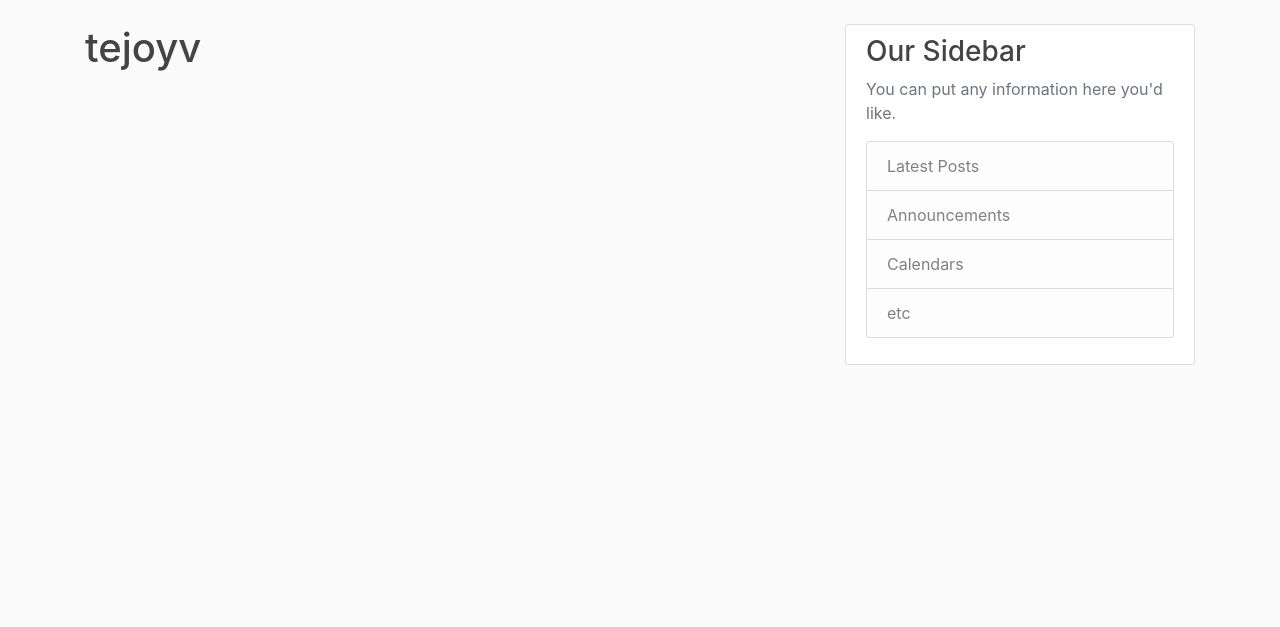
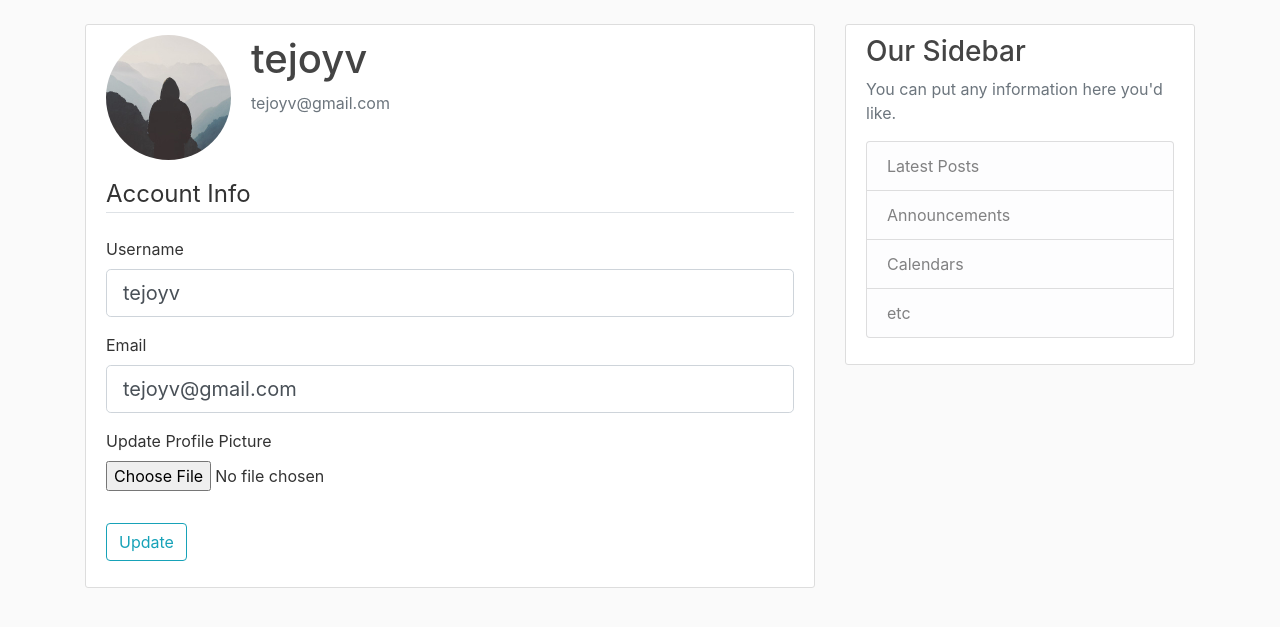
Before and after one commit to tejoyv/Blog-Website, a Flask app: page /account in a window 1280 px wide. Shown: the part 56-683 px from the top of the page. Run offline with Flask 2, Linux system fonts and the light colour scheme; a user stored in the database is signed in; some libraries are stand-ins or nearby versions.

Commit message:
User Account and Profile Picture

```diff
--- a/Flask_Learn/forms.py
+++ b/Flask_Learn/forms.py
@@ -1,4 +1,6 @@
 from flask_wtf import FlaskForm
+from flask_wtf.file import FileField,FileAllowed
+from flask_login import current_user
 from wtforms import StringField,PasswordField,SubmitField, BooleanField,ValidationError
 from wtforms.validators import DataRequired, Length, Email, EqualTo
 from Flask_Learn.models import User
@@ -28,3 +30,23 @@ class LoginForm(FlaskForm):
     password = PasswordField('Password',validators=[DataRequired()])
     remember = BooleanField('Remember Me ')
     submit = SubmitField('Log In')
+
+class UpdateAccountForm(FlaskForm):
+    username = StringField('Username',
+                          validators=[DataRequired(),Length(min=2,max=20)])
+    email = StringField('Email',
+                          validators=[DataRequired(),Email()])
+    picture = FileField('Update Profile Picture',validators=[FileAllowed(['jpg','png'])])
+    submit = SubmitField('Update')
+
+    def validate_username(self,username):
+        if username.data != current_user.username:
+            user = User.query.filter_by(username=username.data).first()
+            if user:
+                raise ValidationError('That username is taken.Please choose a different one')
+
+    def validate_email(self,email):
+        if email.data != current_user.email:
+            user = User.query.filter_by(email=email.data).first()
+            if user:
+                raise ValidationError('That email is taken.Please choose a different one')
--- a/Flask_Learn/routes.py
+++ b/Flask_Learn/routes.py
@@ -1,6 +1,7 @@
+import secrets,os
 from flask import Flask,render_template,url_for,flash,redirect,request
 from Flask_Learn.models import User,Post
-from Flask_Learn.forms import RegisterationForm,LoginForm
+from Flask_Learn.forms import RegisterationForm,LoginForm,UpdateAccountForm
 from Flask_Learn import app,db,bcrypt   # from __init__.py
 from flask_login import login_user,current_user,logout_user,login_required
 
@@ -64,7 +65,30 @@ def logout():
     logout_user()
     return redirect (url_for('home'))
 
-@app.route("/account")
+def save_picture(form_picture):
+    random_hex=secrets.token_hex(8)
+    _,f_ext = os.path.splitext(form_picture.filename)
+    picture_fn = random_hex + f_ext
+    picture_path = os.path.join(app.root_path,'static/profile_pics',picture_fn)
+    form_picture.save(picture_path)
+
+    return picture_fn
+
+@app.route("/account",methods=['GET','POST'])
 @login_required
 def account():
-    return render_template('account.html',title='Account')
+    form=UpdateAccountForm()
+    if form.validate_on_submit():
+        if form.picture.data:
+            picture_file=save_picture(form.picture.data)
+            current_user.image_file=picture_file
+        current_user.username=form.username.data
+        current_user.email=form.email.data
+        db.session.commit()
+        flash ('Your account has been updated !','success')
+        return redirect(url_for('account'))
+    elif request.method == 'GET':
+        form.username.data=current_user.username
+        form.email.data=current_user.email
+    image_file=url_for('static',filename='profile_pics/'+current_user.image_file) # image_file from db column
+    return render_template('account.html',title='Account',image_file=image_file,form=form)
--- a/Flask_Learn/templates/account.html
+++ b/Flask_Learn/templates/account.html
@@ -1,5 +1,61 @@
 {% extends "layout.html" %}
 
 {% block content %}
-    <h1>{{ current_user.username }}</h1>
+    <div class="content-section">
+        <div class="media">
+            <img class="rounded-circle account-img" src="{{ image_file }}">
+            <div class="media-body">
+                <h2 class="account-heading">{{ current_user.username}}</h2>
+                <p class="text-secondary">{{ current_user.email }}</p>
+            </div>
+        </div>
+    <!-- FORM HERE -->
+    <form method="POST" action="" enctype="multipart/form-data">
+        {{ form.hidden_tag() }}   <!-- for security purpose-->
+        <fieldset class="form-group">
+            <legend class="border-bottom mb-4">Account Info</legend>
+
+            <div class="form-group">
+                {{ form.username.label(class="form-control-label") }}
+
+                {% if form.username.errors%}
+                    {{ form.username(class="form-control form-control-lg is-invalid") }}
+                    <div class="invalid-feedback">
+                        {% for error in form.username.errors %}
+                            <span>{{ error }}</span>
+                        {% endfor %}
+                    </div>
+                    {% else %}
+                        {{ form.username(class="form-control form-control-lg") }}
+                    {% endif %}
+            </div>
+
+            <div class="form-group">
+                {{ form.email.label(class="form-control-label") }}
+                {% if form.email.errors%}
+                    {{ form.email(class="form-control form-control-lg is-invalid") }}
+                    <div class="invalid-feedback">
+                        {% for error in form.email.errors %}
+                            <span>{{ error }}</span>
+                        {% endfor %}
+                    </div>
+                    {% else %}
+                        {{ form.email(class="form-control form-control-lg") }}
+                    {% endif %}
+            </div>
+            <div class="form-group">
+                {{ form.picture.label() }}
+                {{ form.picture(class='form-control-file')}}
+                {% if form.picture.errors %} <!--filefield so we cant use invalid feedback class-->>
+                    {% for error in form.picture.errors %}
+                        <span class="text-danger">{{ error }}</span><br/>
+                    {% endfor %}
+                {% endif %}
+            </div>
+        </fieldset>
+        <div class="form-group">
+            {{form.submit(class="btn btn-outline-info")}}
+        </div>
+    </form>
+  </div>
 {% endblock content %}
```
Also changed, not shown: Flask_Learn/site.db, Flask_Learn/static/profile_pics/81274358c1827928.jpg (added), Flask_Learn/static/profile_pics/abca951e54d0bbf1.jpg (added), Flask_Learn/static/profile_pics/default.jpg (added).
